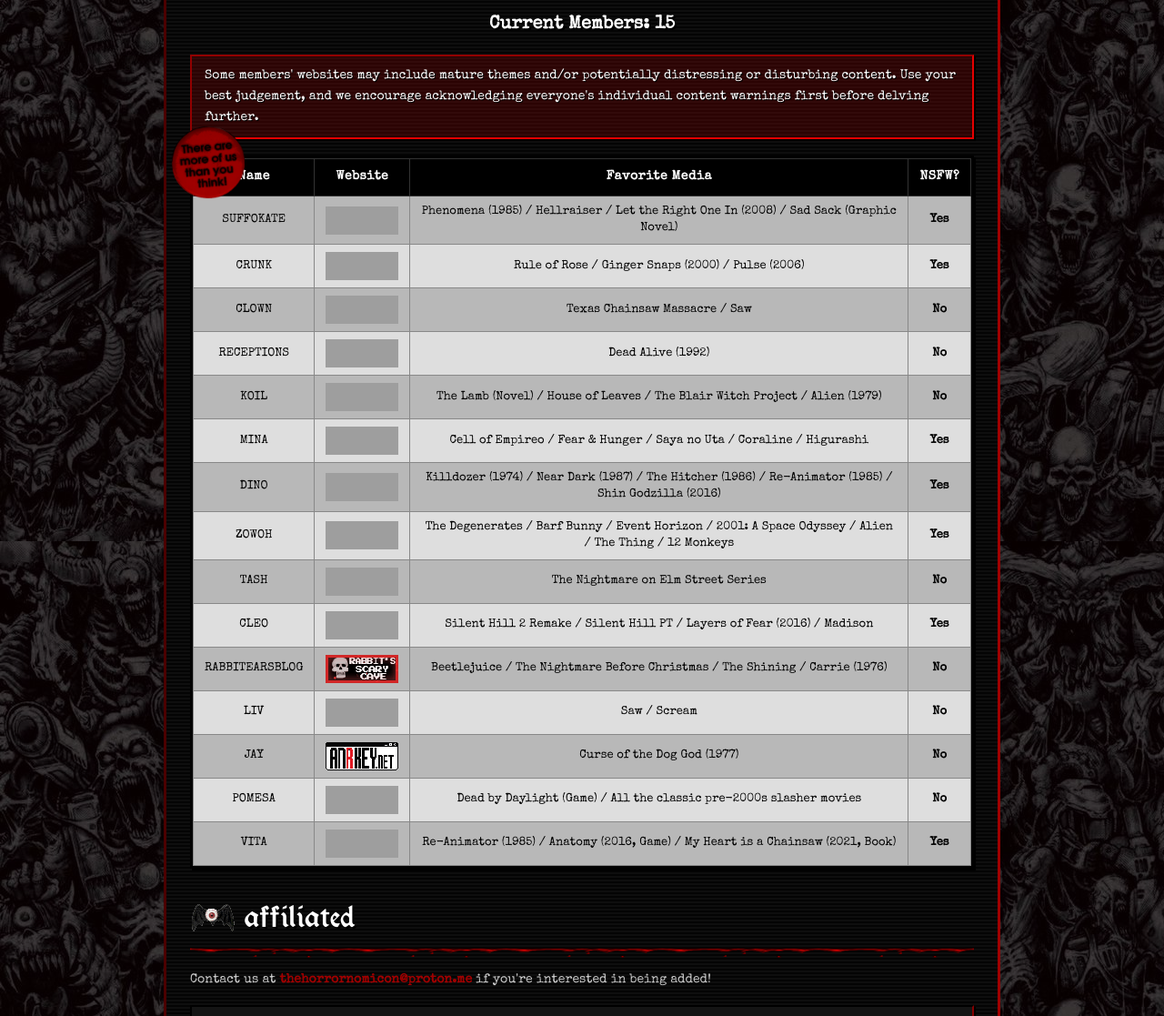
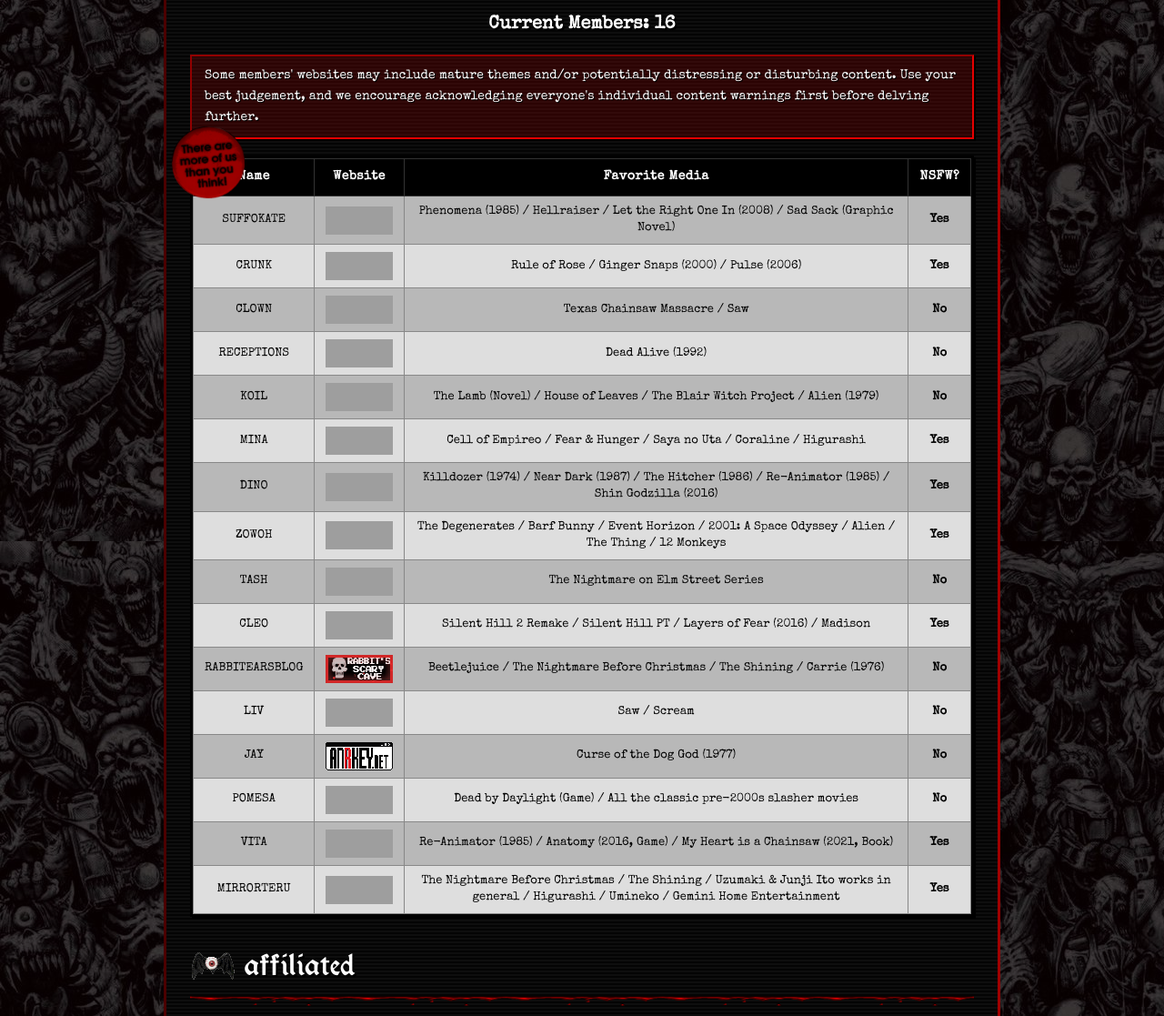
Before and after one commit to horrornomicon/horrornomicon, a plain HTML site: page public/members.html in a window 1280 px wide. Shown: the part 323-1440 px from the top of the page at 91% size. Drawn offline with nearby package versions, Linux system fonts and the light colour scheme; grey boxes are pictures that could not be loaded; a web font is replaced by a local one.

Commit message:
add new member

```diff
--- a/public/members.html
+++ b/public/members.html
@@ -50,7 +50,7 @@
   <main class="solo">
     <h2>members</h2>
 
-    <div class="members-count-banner">Current Members: 15</div>
+    <div class="members-count-banner">Current Members: 16</div>
     <div class="warn">Some members' websites may include mature themes and/or potentially distressing or disturbing content. Use your best judgement, and we encourage acknowledging everyone's individual content warnings first before delving further.</div>
 
     <!--decobutton (members page)-->
@@ -239,6 +239,16 @@
             <td>Re-Animator (1985) / Anatomy (2016, Game) / My Heart is a Chainsaw (2021, Book)</td>
             <td class="rating-18">Yes</td>
           </tr>
+          <tr>
+            <td>MIRRORTERU</td>
+            <td>
+              <a href="https://concealederrors.com">
+                <div class="member-button"><img src="https://concealederrors.com/img/CE_button2.gif"></div>
+              </a>
+            </td>
+            <td>The Nightmare Before Christmas / The Shining / Uzumaki & Junji Ito works in general / Higurashi / Umineko / Gemini Home Entertainment</td>
+            <td class="rating-18">Yes</td>
+          </tr>
         </tbody>
       </table>
     </div>
--- a/public/onionring-widget-alt.js
+++ b/public/onionring-widget-alt.js
@@ -17,7 +17,8 @@ var sites = [
     'https://lesbiandelrey.neocities.org/',
     'https://anrkey.net',
     'https://pomesa.neocities.org/',
-    'https://thatoddhaystack.neocities.org/horror/horrorhub'
+    'https://thatoddhaystack.neocities.org/horror/horrorhub',
+    'https://concealederrors.com'
 ];
 
 // name of the ring
--- a/public/onionring-widget.js
+++ b/public/onionring-widget.js
@@ -17,7 +17,8 @@ var sites = [
     'https://lesbiandelrey.neocities.org/',
     'https://anrkey.net',
     'https://pomesa.neocities.org/',
-    'https://thatoddhaystack.neocities.org/horror/horrorhub'
+    'https://thatoddhaystack.neocities.org/horror/horrorhub',
+    'https://concealederrors.com'
 ];
 
 // name of the ring
```
